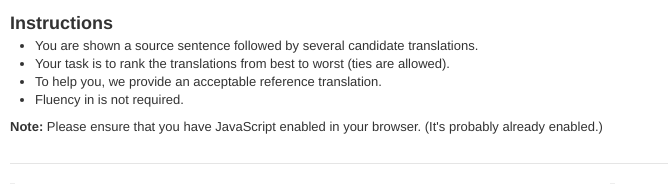
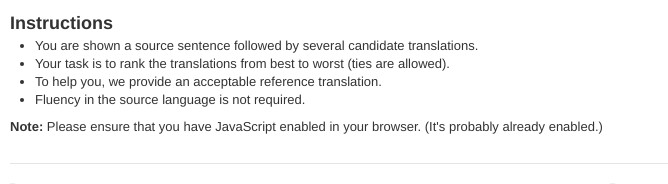
Before and after one commit to cfedermann/Appraise, a Django app: template appraise/templates/wmt13/mturk_ranking.html in a window 1280 px wide. Shown: the top 184 px of the page, without its empty margins (0-668 px from the left). Run offline with Django 3.2, Linux system fonts and the light colour scheme; the template is opened without the code that fills it: most values are stand-ins (such as "Sample title", 1, 10 or a date in 2020); parts of the project's set-up code (start-up, migrations or seed data) failed here and were passed over; some libraries are stand-ins or nearby versions.

Commit message:
Update mturk_ranking.html
Fixed fluency description after request by @mjpost.

```diff
--- a/appraise/templates/wmt13/mturk_ranking.html
+++ b/appraise/templates/wmt13/mturk_ranking.html
@@ -58,7 +58,7 @@ This is only a preview version of this HIT.  You cannot complete it before accep
 <li>You are shown a source sentence followed by several candidate translations.</li>
 <li>Your task is to rank the translations from best to worst (ties are allowed).</li>
 <li>To help you, we provide an acceptable reference translation.</li>
-<li>Fluency in is not required.</li>
+<li>Fluency in the source language is not required.</li>
 </ul>
 <p><strong>Note:</strong> Please ensure that you have JavaScript enabled in your browser. (It's probably already enabled.)</p>
 </div>
```
